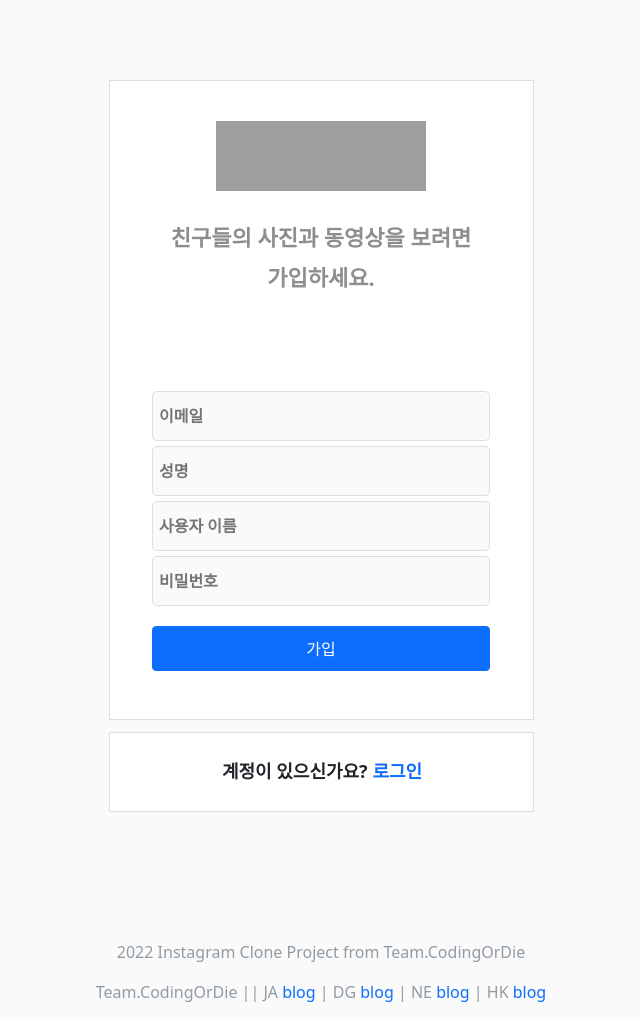
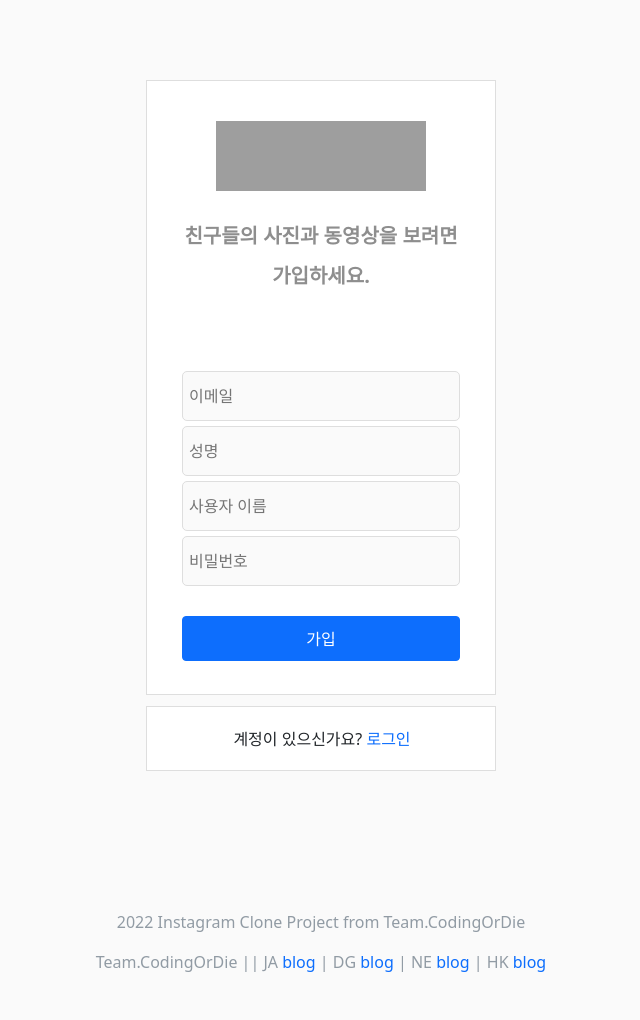
Before and after one commit to cmjcum/instagram_flask, a Flask app: template templates/sign_up.html in a window 1280 px wide. Shown: the whole page, without its empty margins (319-959 px from the left). After the commit the page ends 972 px from the top, so only its background shows below. Run offline with Flask 2, Linux system fonts and the light colour scheme; the template is opened without the code that fills it, so the values that code supplies are empty; grey boxes are pictures that could not be loaded.

Commit message:
인스타 로그인, 회원가입 박스 크기 조정 및 font_bold 해제

```diff
--- a/static/CSS/sign_up.css
+++ b/static/CSS/sign_up.css
@@ -3,12 +3,12 @@
 }
 
 .main_box{
-    max-width: 430px;
-    height: 780px;
+    max-width: 350px;
+    height: 750px;
     margin: 80px auto auto auto;
 }
 .privacy_box{
-    width: 425px;
+    width: 350px;
     height: 82%;
     margin: auto;
     background-color: #ffffff;
@@ -24,7 +24,7 @@
 }
 .guide_box{
     height: 40px;
-    font-size: 22px;
+    font-size: 20px;
     font-weight: bold;
     color: #8e8e8e;
 }
@@ -37,7 +37,6 @@
 .privacy_text_box{
     width: 80%;
     height: 50px;
-    font-weight: bold;
     outline: none;
     border-radius: 5px;
     border: solid 1px #dedede;
@@ -50,17 +49,16 @@
     margin-top: 120px;
 }
 .join_box{
-    width: 425px;
-    height: 80px;
+    width: 350px;
+    height: 65px;
     margin: 3% auto auto auto;
     background-color: #ffffff;
 }
 .join_box_text{
-    width: 425px;
+    width: 350px;
     height: 50px;
-    font-weight: bold;
-    font-size: 18px;
-    margin-top: 25px;
+    font-size: 16px;
+    margin-top: 20px;
 }
 .footer_box{
     margin-top: 80px;
@@ -71,11 +69,11 @@
 }
 
 
-.margin_top_90px{
-    margin-top: 90px;
+.margin_top_70px{
+    margin-top: 70px;
 }
-.margin_top_20px{
-    margin-top: 20px;
+.margin_top_30px{
+    margin-top: 30px;
 }
 .margin_top_5px{
     margin-top: 5px;
--- a/templates/sign_up.html
+++ b/templates/sign_up.html
@@ -24,7 +24,7 @@
         </div>
 
         <!--        이메일 비밀번호-->
-        <div class="margin_top_90px" style="text-align: center" placeholder="안녕">
+        <div class="margin_top_70px" style="text-align: center" placeholder="안녕">
             <input type="text" placeholder=" 이메일" class="privacy_text_box">
         </div>
         <div class="margin_top_5px" style="text-align: center" placeholder="안녕">
@@ -38,7 +38,7 @@
         </div>
 
         <!--        로그인 버튼-->
-        <p class="margin_top_20px" style="text-align: center">
+        <p class="margin_top_30px" style="text-align: center">
             <button type="button" class="btn btn-primary privacy_text_box" style="height: 45px">가입</button>
         </p>
     </div>
```
Also changed, not shown: static/CSS/login_page.css (+9 -12 lines).
